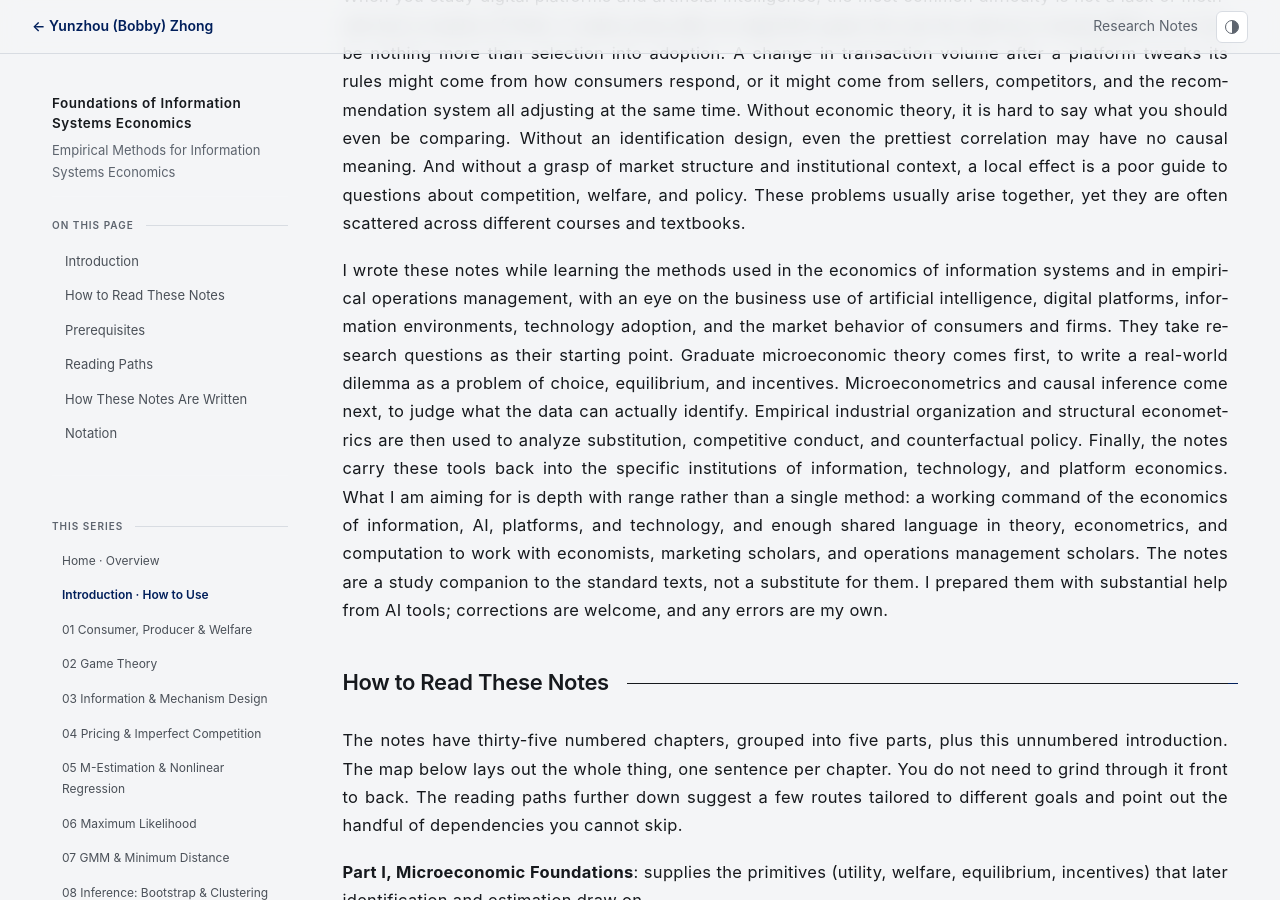
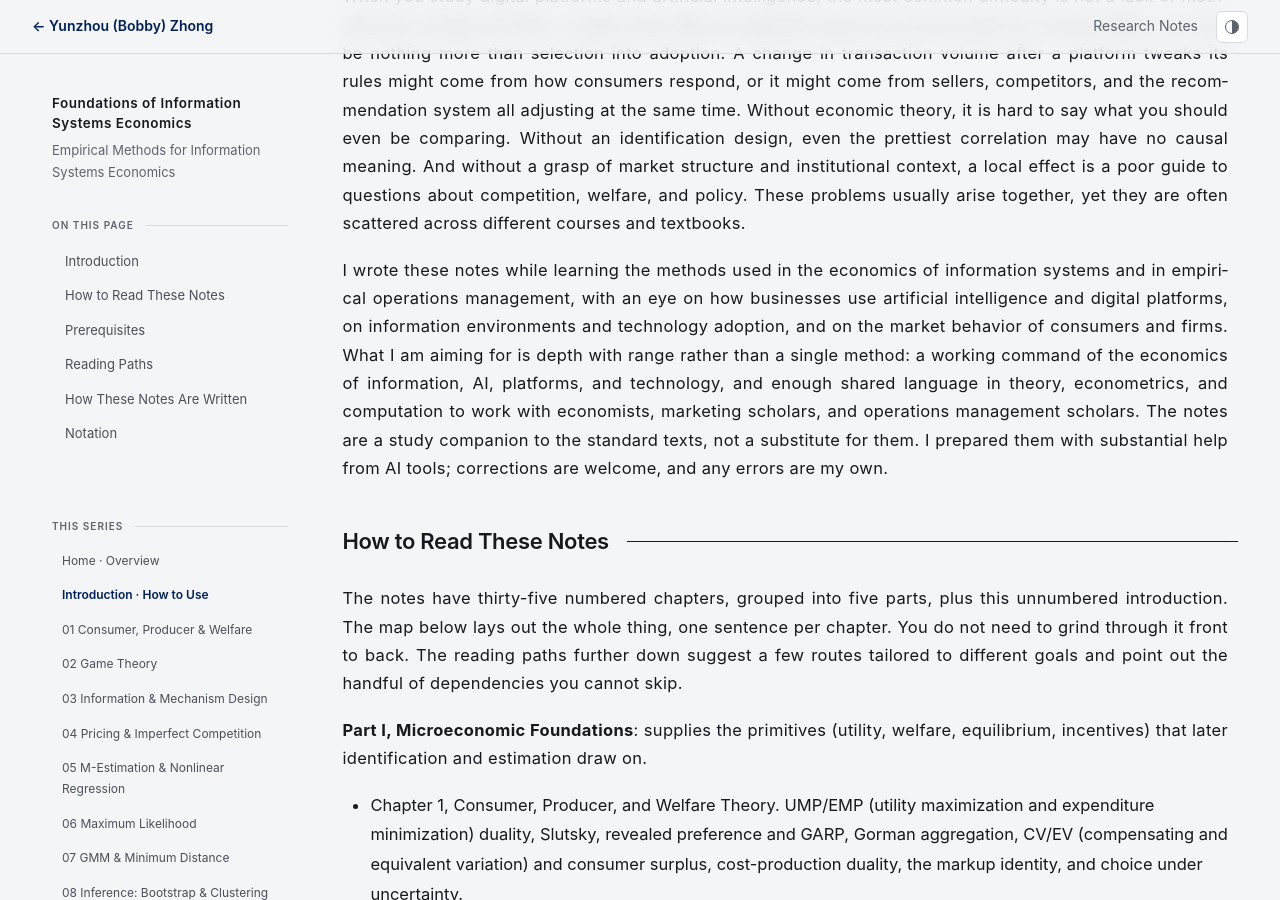
Before and after one commit to bobbyZhong10/bobbyzhong10.github.io, a Jekyll site: the page notes/is-economics-methods/introduction.html, which Jekyll copies as it is, in a window 1280 px wide and 900 px high, scrolled down 396 px. Built offline with Jekyll 4.4.1, drawn with Linux system fonts in a browser that asks for light colours; nearby versions of some CDN libraries; library files that are not in the unit come from our copies; some of the changed text lies outside the part shown.

Commit message:
Third site copy pass: IS card terms, Introduction opening, structural cover
- IS cover: the ch04 card says "The Lerner index" as chapter 4 and the
  Introduction do, and the ch08 card goes back to the book's "Delta method".
  Both also changed in toc_v3.tsv of the two workspaces.
- IS Introduction: the opening paragraph no longer repeats the cover's
  four-step sequence, its first sentence no longer lets "the business use
  of" span every item, and the chapter 26 line names two-stage, cluster,
  and switchback designs. Synced from notes_v3_en with version
  notes-ui-20261022c.
- Structural notes cover: "at the cost of stronger assumptions" now sits
  next to the model use it qualifies, and the ch01 card starts with
  "Roadmap:" instead of "Series roadmap:".

```diff
--- a/notes/is-economics-methods/index.html
+++ b/notes/is-economics-methods/index.html
@@ -32,7 +32,7 @@
     <a class="chapter-card" href="01_consumer_producer_welfare.html"><div class="ch-no">01</div><div class="ch-title">Consumer, Producer &amp; Welfare Theory</div><div class="ch-desc">UMP/EMP duality, Slutsky, revealed preference and GARP, Gorman aggregation, CV/EV and consumer surplus, cost-production duality, the markup identity, choice under uncertainty</div></a>
     <a class="chapter-card" href="02_game_theory.html"><div class="ch-no">02</div><div class="ch-title">Game Theory</div><div class="ch-desc">Normal and extensive form, Nash equilibrium, Bayesian games, subgame perfection, correlated equilibrium and learning, QRE, bargaining, supermodular games and global games, repeated games and the folk theorem, price wars under imperfect monitoring</div></a>
     <a class="chapter-card" href="03_information_mechanism_design.html"><div class="ch-no">03</div><div class="ch-title">Information Economics, Contracts &amp; Mechanism Design</div><div class="ch-desc">Adverse selection, signaling, screening, moral hazard, the revelation principle and the Myerson lemma, VCG, information design, auction theory and GPV, matching</div></a>
-    <a class="chapter-card" href="04_pricing_imperfect_competition.html"><div class="ch-no">04</div><div class="ch-title">Pricing, Monopoly &amp; Imperfect Competition</div><div class="ch-desc">The Lerner markup, price discrimination and its welfare effects, bundling, the Coase conjecture, Cournot/Bertrand/Hotelling/logit, collusion, vertical relations, entry deterrence, pass-through and price leadership</div></a>
+    <a class="chapter-card" href="04_pricing_imperfect_competition.html"><div class="ch-no">04</div><div class="ch-title">Pricing, Monopoly &amp; Imperfect Competition</div><div class="ch-desc">The Lerner index, price discrimination and its welfare effects, bundling, the Coase conjecture, Cournot/Bertrand/Hotelling/logit, collusion, vertical relations, entry deterrence, pass-through and price leadership</div></a>
     <!-- /TOC:PART-I -->
   </div>
 
@@ -42,7 +42,7 @@
     <a class="chapter-card" href="05_m_estimation_nonlinear_regression.html"><div class="ch-no">05</div><div class="ch-title">M-Estimation &amp; Nonlinear Regression</div><div class="ch-desc">The M-estimation framework, consistency and asymptotic normality, the sandwich, NLS and Gauss-Newton, two-step M-estimation, log(1+y) and Poisson PML</div></a>
     <a class="chapter-card" href="06_maximum_likelihood.html"><div class="ch-no">06</div><div class="ch-title">Maximum Likelihood</div><div class="ch-desc">The information matrix equality, conditional/partial/two-step MLE, QMLE and the sandwich, LR/Wald/LM theory, censoring and Tobit</div></a>
     <a class="chapter-card" href="07_gmm_minimum_distance.html"><div class="ch-no">07</div><div class="ch-title">GMM &amp; Minimum Distance</div><div class="ch-desc">GMM identification and asymptotics, efficient weighting and the J test, iterated GMM and CUE, weak moments, classical minimum distance, a preview of SMM and indirect inference</div></a>
-    <a class="chapter-card" href="08_inference.html"><div class="ch-no">08</div><div class="ch-title">Inference: Delta Method, Bootstrap, Clustering &amp; Testing</div><div class="ch-desc">The delta method, bootstrap refinements, cluster-robust and HAC variances, few clusters and the wild cluster bootstrap, randomization inference, two-step inference, Wald/LR/LM tests</div></a>
+    <a class="chapter-card" href="08_inference.html"><div class="ch-no">08</div><div class="ch-title">Inference: Delta Method, Bootstrap, Clustering &amp; Testing</div><div class="ch-desc">The Delta method, bootstrap refinements, cluster-robust and HAC variances, few clusters and the wild cluster bootstrap, randomization inference, two-step inference, Wald/LR/LM tests</div></a>
     <a class="chapter-card" href="09_iv_system_estimation.html"><div class="ch-no">09</div><div class="ch-title">Instrumental Variables &amp; System Estimation</div><div class="ch-desc">2SLS asymptotics, overidentification and endogeneity tests, weak instruments, SUR and FGLS, system 2SLS/3SLS/GMM, simultaneous-equations identification</div></a>
     <a class="chapter-card" href="10_linear_panel_fe_re.html"><div class="ch-no">10</div><div class="ch-title">Linear Panels: FE, RE, FD &amp; CRE</div><div class="ch-desc">Unobserved effects models, pooled OLS, RE, FE and FD, strict exogeneity tests, robust Hausman and Mundlak, Hausman-Taylor, random slopes, unbalanced panels and attrition</div></a>
     <a class="chapter-card" href="11_dynamic_panel.html"><div class="ch-no">11</div><div class="ch-title">Dynamic Panels</div><div class="ch-desc">Sequential exogeneity, Nickell bias, Anderson-Hsiao, Arellano-Bond and Blundell-Bond, instrument proliferation and bias-corrected FE</div></a>
--- a/notes/is-economics-methods/introduction.html
+++ b/notes/is-economics-methods/introduction.html
@@ -121,24 +121,16 @@ welfare, and policy. These problems usually arise together, yet they are
 often scattered across different courses and textbooks.</p>
 <p>I wrote these notes while learning the methods used in the economics
 of information systems and in empirical operations management, with an
-eye on the business use of artificial intelligence, digital platforms,
-information environments, technology adoption, and the market behavior
-of consumers and firms. They take research questions as their starting
-point. Graduate microeconomic theory comes first, to write a real-world
-dilemma as a problem of choice, equilibrium, and incentives.
-Microeconometrics and causal inference come next, to judge what the data
-can actually identify. Empirical industrial organization and structural
-econometrics are then used to analyze substitution, competitive conduct,
-and counterfactual policy. Finally, the notes carry these tools back
-into the specific institutions of information, technology, and platform
-economics. What I am aiming for is depth with range rather than a single
-method: a working command of the economics of information, AI,
-platforms, and technology, and enough shared language in theory,
-econometrics, and computation to work with economists, marketing
-scholars, and operations management scholars. The notes are a study
-companion to the standard texts, not a substitute for them. I prepared
-them with substantial help from AI tools; corrections are welcome, and
-any errors are my own.</p>
+eye on how businesses use artificial intelligence and digital platforms,
+on information environments and technology adoption, and on the market
+behavior of consumers and firms. What I am aiming for is depth with
+range rather than a single method: a working command of the economics of
+information, AI, platforms, and technology, and enough shared language
+in theory, econometrics, and computation to work with economists,
+marketing scholars, and operations management scholars. The notes are a
+study companion to the standard texts, not a substitute for them. I
+prepared them with substantial help from AI tools; corrections are
+welcome, and any errors are my own.</p>
 <h2 id="how-to-read-these-notes">How to Read These Notes</h2>
 <p>The notes have thirty-five numbered chapters, grouped into five
 parts, plus this unnumbered introduction. The map below lays out the
--- a/notes/structural-econometrics/index.html
+++ b/notes/structural-econometrics/index.html
@@ -20,7 +20,7 @@
   </header>
 
   <div class="cover-intro">
-    <p>I wrote these notes while learning structural estimation for research on digital platforms and information systems. They follow one continuous thread: what a user’s discrete-choice data reveals about preferences, how to estimate those preferences, and how to use the estimated model for counterfactuals that reduced-form estimates cannot reach directly, at the cost of stronger assumptions. What would a policy that has never been tried actually do? Where do churned users go? What does a design change do to consumer surplus?</p>
+    <p>I wrote these notes while learning structural estimation for research on digital platforms and information systems. They follow one continuous thread: what a user’s discrete-choice data reveals about preferences, how to estimate those preferences, and how to use the estimated model, at the cost of stronger assumptions, for counterfactuals that reduced-form estimates cannot reach directly. What would a policy that has never been tried actually do? Where do churned users go? What does a design change do to consumer surplus?</p>
     <p>The nine chapters take these steps in turn. The first two explain when a structural model is really needed and give a framework for choosing one. From there the notes turn to random utility and logit, gradually relax the restrictions on substitution and admit preference heterogeneity, work through the numerical details of simulation-based estimation, tackle price endogeneity and BLP, and reach dynamic discrete choice. The last two chapters offer close readings of canonical platform-research papers and a workflow that runs from research question to finished paper, model validation included. The cases and data used for illustration are hypothetical (simulated); each is marked as such in the text. I prepared these notes with substantial help from AI tools; corrections are welcome, and any errors are my own.</p>
   </div>
 
@@ -28,7 +28,7 @@
     <a class="chapter-card" href="01_overview_roadmap.html">
       <span class="ch-no">Chapter 01</span>
       <div class="ch-title">Overview &amp; Decision Framework</div>
-      <div class="ch-desc">Series roadmap: the model map, when you need a structural model, the model-selection decision framework, and notation.</div>
+      <div class="ch-desc">Roadmap: the model map, when you need a structural model, the model-selection decision framework, and notation.</div>
     </a>
     <a class="chapter-card" href="02_why_structural.html">
       <span class="ch-no">Chapter 02</span>
```
Also changed, not shown: other parts of notes/is-economics-methods/introduction.html (+2 -2 lines), notes/is-economics-methods/src/introduction.md (+2 -2 lines).
